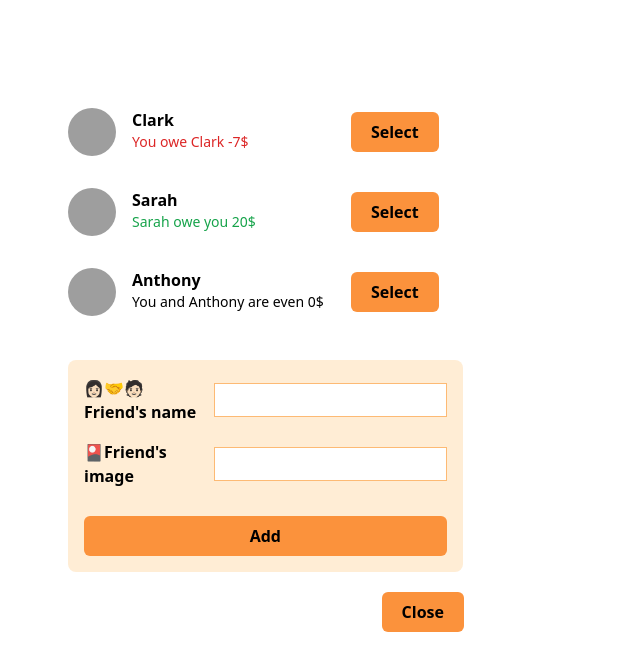
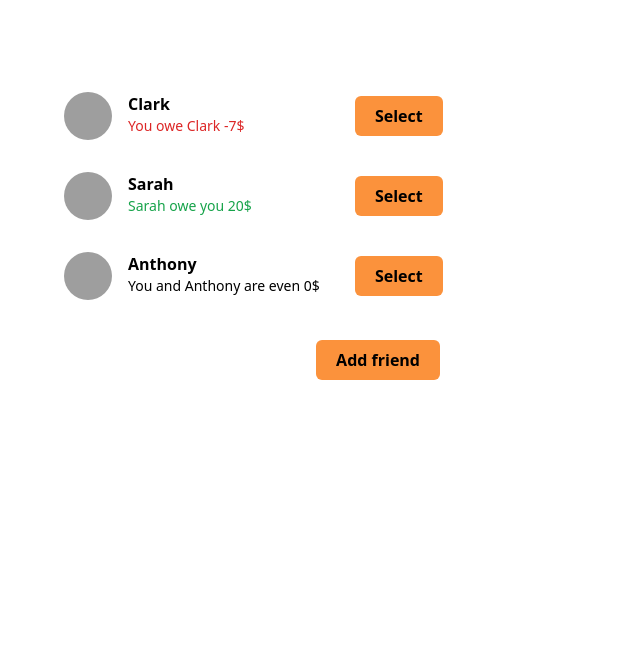
Before and after one commit to Mirwais01/eatNsplit-app, a React (Create React App) app: page / in a window 1280 px wide. Shown: the top 670 px of the page, without its empty margins (0-640 px from the left). Built offline with nearby package versions, Linux system fonts and the light colour scheme; grey boxes are pictures that could not be loaded.

Commit message:
add a friend to state is added.

```diff
--- a/src/components/AddFriend.jsx
+++ b/src/components/AddFriend.jsx
@@ -1,10 +1,31 @@
+import { useState } from "react";
 import Button from "./Button";
 
-export default function AddFriend() {
+export default function AddFriend({ initialFriends }) {
+  const [friends, setFriends] = useState(initialFriends);
+  const [name, setName] = useState("");
+  const [image, setImage] = useState("");
+
+  const id = crypto.randomUUID();
+  const newfriend = {
+    id,
+    name,
+    image,
+    balance: 0,
+  };
+
+  function handleSubmitForm(e) {
+    e.preventDefault();
+    setFriends((friends) => [...friends, newfriend]);
+    setName("");
+    setImage("");
+  }
+
   return (
     <form
       action=""
       className="p-4 flex space-y-7 flex-col mx-5 md:w-2/3 mt-8 rounded-lg bg-orange-100"
+      onSubmit={(e) => handleSubmitForm(e)}
     >
       <div className="space-y-4">
         <div className="flex justify-between items-center space-x-2">
@@ -12,15 +33,20 @@ export default function AddFriend() {
             👩🏻‍🤝‍🧑🏻Friend's name
           </label>
           <input
+            value={name}
+            onChange={(e) => setName(e.target.value)}
             type="text"
             className="border border-orange-300 py-1 outline-0 text-center"
           />
         </div>
+
         <div className="flex justify-between items-center space-x-2">
           <label htmlFor="" className="font-bold text-sm md:text-base">
             🎴Friend's image
           </label>
           <input
+            value={image}
+            onChange={(e) => setImage(e.target.value)}
             type="text"
             className="border border-orange-300 py-1 outline-0 text-center"
           />
--- a/src/components/App.jsx
+++ b/src/components/App.jsx
@@ -1,3 +1,4 @@
+import { useState } from "react";
 import AddFriend from "./AddFriend";
 import Button from "./Button";
 
@@ -23,14 +24,22 @@ const initialFriends = [
 ];
 
 export default function App() {
+  const [showAddFriend, setShowAddFriend] = useState(false);
+
+  function handleAddFriend() {
+    setShowAddFriend((showAddFriend) => !showAddFriend);
+  }
+
   return (
-    <div className="container mx-auto md:px-12 py-24 grid grid-cols-1 md:grid-cols-2">
+    <div className="container mx-auto md:px-12 py-20 grid grid-cols-1 md:grid-cols-2">
       {/* sidebar */}
       <div className="flex flex-col">
         <FriendList />
-        <AddFriend />
-        <div className="flex justify-end mt-5 me-5 md:me-44">
-          <Button>Close</Button>
+        {showAddFriend && <AddFriend initialFriends={initialFriends} />}
+        <div className="flex justify-end mt-7 ms-40 md:ms-24 w-1/2">
+          <Button onClickBtn={handleAddFriend}>
+            {showAddFriend ? "Close" : "Add friend"}
+          </Button>
         </div>
       </div>
     </div>
@@ -51,7 +60,7 @@ function FriendList() {
 
 function Friend({ el }) {
   return (
-    <li className="flex justify-between items-center p-3 rounded-lg hover:bg-orange-100 duration-200">
+    <li className="flex justify-between items-center px-2 py-3 rounded-lg hover:bg-orange-100 duration-200">
       <div className="flex md:space-x-4 space-x-2">
         <div>
           <img className="rounded-full" src={el.image} alt="" />
--- a/src/components/Button.jsx
+++ b/src/components/Button.jsx
@@ -1,6 +1,9 @@
-export default function Button({ children }) {
+export default function Button({ children, onClickBtn }) {
   return (
-    <button className="bg-orange-400 font-bold hover:bg-orange-300 px-5 py-2 rounded-md">
+    <button
+      onClick={onClickBtn}
+      className="bg-orange-400 font-bold hover:bg-orange-300 px-5 py-2 rounded-md"
+    >
       {children}
     </button>
   );
```
